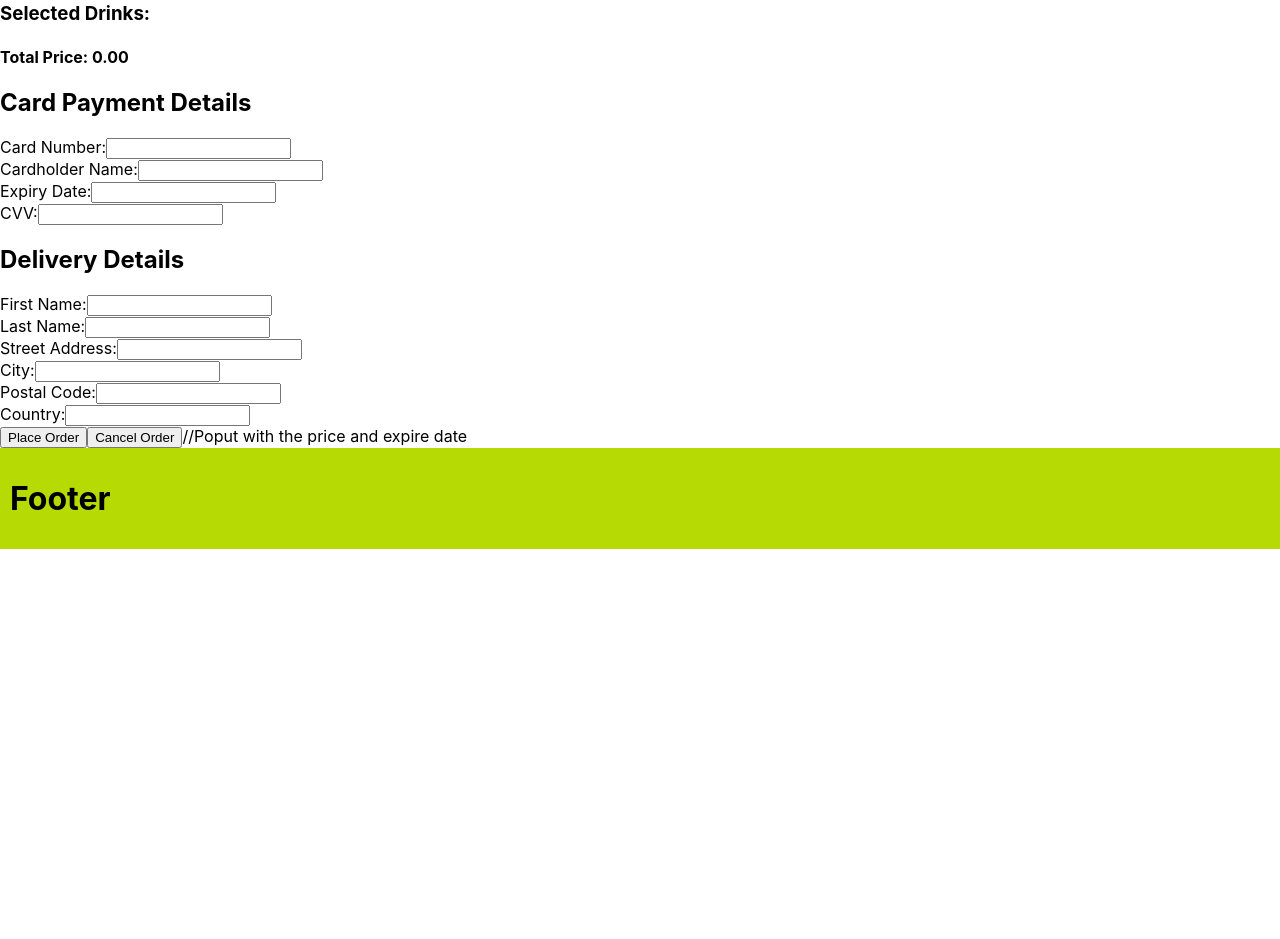
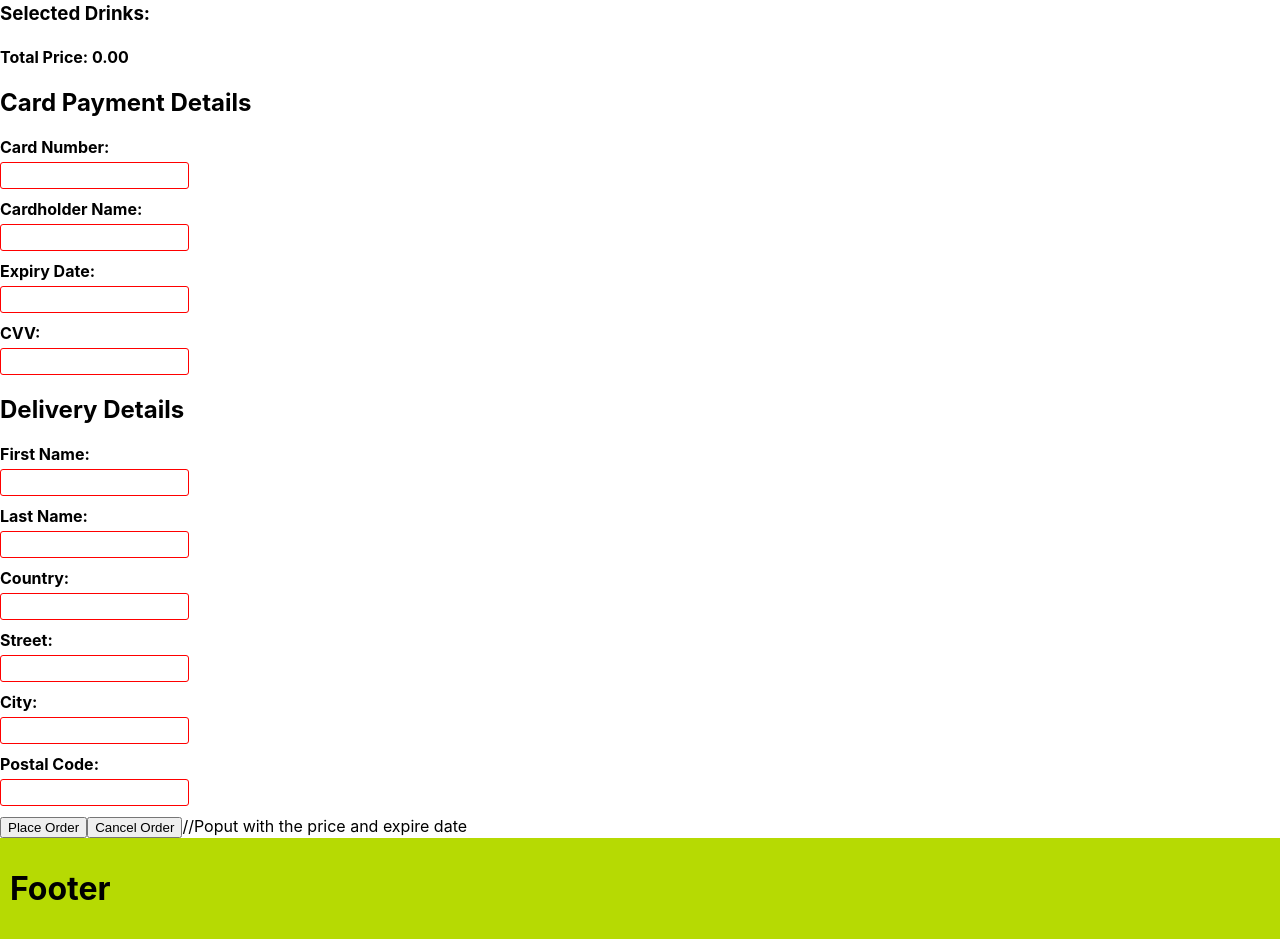
Before and after one commit to maximmihaela96/BunDrop-App, a React (Create React App) app: page /payment in a window 1280 px wide. Shown: the part 1060-1999 px from the top of the page. Before the commit the page ends 1609 px from the top, so only its background shows below. Built offline with nearby package versions, Linux system fonts and the light colour scheme; the HTML template or start-up script is replaced by a standard one.

Commit message:
add Inputs Validation

```diff
--- a/db.json
+++ b/db.json
@@ -143,58 +143,6 @@
     }
   ],
   "orders": [
-    {
-      "totalPrice": "339.70",
-      "deliveryDate": "2023-06-11T08:12:19.082Z",
-      "order": [
-        {
-          "burger": {
-            "id": 12,
-            "name": "Spicy Jalapeno Burger",
-            "description": "A fiery burger with jalapeno slices, pepper jack cheese, lettuce, and chipotle mayo.",
-            "price": 99.9,
-            "image": "/images/burgers/burger-8.png"
-          },
-          "quantity": 1
-        },
-        {
-          "burger": {
-            "id": 12,
-            "name": "Spicy Jalapeno Burger",
-            "description": "A fiery burger with jalapeno slices, pepper jack cheese, lettuce, and chipotle mayo.",
-            "price": 99.9,
-            "image": "/images/burgers/burger-8.png"
-          },
-          "quantity": 2
-        },
-        {
-          "id": 2,
-          "name": "Sweet Potato Fries",
-          "price": 20,
-          "image": "/images/fries/fries-2.png"
-        },
-        {
-          "id": 2,
-          "name": "Sprite",
-          "price": 20,
-          "image": "/images/drinks/sprite.jpg"
-        }
-      ],
-      "cardDetails": {
-        "cardNumber": "test",
-        "cardName": "",
-        "expiryDate": "",
-        "cvv": "test"
-      },
-      "adressDetails": {
-        "firstName": "test",
-        "lastName": "",
-        "streetAddress": "",
-        "city": "test",
-        "postalCode": "",
-        "country": ""
-      },
-      "id": 1
-    }
+
   ]
 }
--- a/src/components/AdressForm.jsx
+++ b/src/components/AdressForm.jsx
@@ -1,70 +1,120 @@
-import React from 'react';
+import React, { useEffect, useState } from 'react';
+import '../services/CardDetails.css';
 
 function AddressForm({
     firstName, setFirstName,
     lastName, setLastName,
+    country, setCountry,
     streetAddress, setStreetAddress,
     city, setCity,
     postalCode, setPostalCode,
-    country, setCountry
+    setDeliveryDetailsValid,
   }){
 
-  function handleSubmit(e){
-    e.preventDefault();
+    const [isFirstNameValid, setFirstNameValid] = useState(true);
+    const [isLastNameValid, setLastNameValid] = useState(true);
+    const [isCountryValid, setCountryValid] = useState(true);
+    const [isStreetAddressValid, setStreetAddressValid] = useState(true);
+    const [isCityValid, setCityValid] = useState(true);
+    const [isPostalCodeValid, setPostalCodeValid] = useState(true);
 
-    setFirstName('');
-    setLastName('');
-    setStreetAddress('');
-    setCity('');
-    setPostalCode('');
-    setCountry('');
-  };
+    useEffect(() => {
+      validateDeliveryDetails();
+    }, [firstName, lastName,country, streetAddress, city, postalCode ]);
+
+    function validateDeliveryDetails() {
+
+      const firstNameValid = firstName.trim() !== "";
+      const lastNameValid = lastName.trim() !== "";
+      const countryValid = country.trim() !== "";
+      const streetAddressValid = streetAddress.trim() !== "";
+      const cityValid = city.trim() !== "";
+      const postalCodeValid = postalCode.trim() !== "";
+
+      setFirstNameValid(firstNameValid);
+      setLastNameValid(lastNameValid);
+      setCountryValid(countryValid);
+      setStreetAddressValid(streetAddressValid);
+      setCityValid(cityValid);
+      setPostalCodeValid(postalCodeValid);
+
+      const isFormValid = firstNameValid && lastNameValid && countryValid && streetAddressValid && cityValid && postalCodeValid;
+      setDeliveryDetailsValid(isFormValid);
+    }
 
 
   return (
-  <div>
-  <h2>Delivery Details</h2>
-    <form onSubmit={handleSubmit}>
-      <div> First Name:
-        <input type="text" name="firstName" value={firstName}
+    <div className="delivery-details-container">
+      <h2>Delivery Details</h2>
+      <div className="form-row">
+        <label>First Name:</label>
+        <input
+          type="text"
+          value={firstName}
           onChange={(e) => setFirstName(e.target.value)}
-          required/>
-      </div>
-
-      <div> Last Name:
-        <input type="text" name="lastName" value={lastName}
-          onChange={(e) => setLastName(e.target.value)}
-          required/>
-      </div>
-
-      <div> Street Address:
-        <input type="text" name="streetAddress" value={streetAddress}
-          onChange={(e) => setStreetAddress(e.target.value)}
-          required/>
-      </div>
-
-      <div> City:
-        <input type="text" name="city" value={city}
-          onChange={(e) => setCity(e.target.value)}
           required
+          className={isFirstNameValid ? '' : 'invalid'}
         />
       </div>
 
-      <div> Postal Code:
-        <input type="text" name="postalCode" value={postalCode}
-          onChange={(e) => setPostalCode(e.target.value)}
-          required/>
+      <div className="form-row">
+        <label>Last Name:</label>
+        <input
+          type="text"
+          value={lastName}
+          onChange={(e) => setLastName(e.target.value)}
+          required
+          className={isLastNameValid ? '' : 'invalid'}
+        />
       </div>
 
-      <div> Country:
-        <input type="text" name="country" value={country}
+      <div className="form-row">
+        <label>Country:</label>
+        <input
+          type="text"
+          value={country}
           onChange={(e) => setCountry(e.target.value)}
-          required/>
+          required
+          className={isCountryValid ? '' : 'invalid'}
+        />
       </div>
 
-    </form>
+      <div className="form-row">
+        <label>Street:</label>
+        <input
+          type="text"
+          value={streetAddress}
+          onChange={(e) => setStreetAddress(e.target.value)}
+          required
+          className={isStreetAddressValid ? '' : 'invalid'}
+        />
+      </div>
+
+      <div className="form-row">
+        <label>City:</label>
+        <input
+          type="text"
+          value={city}
+          onChange={(e) => setCity(e.target.value)}
+          required
+          className={isCityValid ? '' : 'invalid'}
+        />
+      </div>
+
+      <div className="form-row">
+        <label>Postal Code:</label>
+        <input
+          type="text"
+          value={postalCode}
+          onChange={(e) => setPostalCode(e.target.value)}
+          required
+          className={isPostalCodeValid ? '' : 'invalid'}
+        />
+      </div>
+
     </div>
   );
-};
+}
+
 
 export default AddressForm;
--- a/src/components/CardDetails.jsx
+++ b/src/components/CardDetails.jsx
@@ -1,4 +1,5 @@
-import React from 'react';
+import React, { useEffect, useState } from 'react';
+import '../services/CardDetails.css';
 
 function CardDetails({
   cardNumber,
@@ -9,63 +10,78 @@ function CardDetails({
   setExpiryDate,
   cvv,
   setCvv,
+  setCardDetailsValid,
 }) {
+  const [isCardNumberValid, setCardNumberValid] = useState(true);
+  const [isCardNameValid, setCardNameValid] = useState(true);
+  const [isExpiryDateValid, setExpiryDateValid] = useState(true);
+  const [isCvvValid, setCvvValid] = useState(true);
 
-  function handleSubmit(e){
-    e.preventDefault();
+  useEffect(() => {
+    validateCardDetails();
+  }, [cardNumber, cardName, expiryDate, cvv]);
 
-    setCardNumber('');
-    setCardName('');
-    setExpiryDate('');
-    setCvv('');
-  };
+  function validateCardDetails() {
+    const cardNumberValid = cardNumber.trim() !== "";
+    const cardNameValid = cardName.trim() !== "";
+    const expiryDateValid = expiryDate.trim() !== "";
+    const cvvValid = cvv.trim() !== "";
+
+    setCardNumberValid(cardNumberValid);
+    setCardNameValid(cardNameValid);
+    setExpiryDateValid(expiryDateValid);
+    setCvvValid(cvvValid);
+
+    const isFormValid = cardNumberValid && cardNameValid && expiryDateValid && cvvValid;
+    setCardDetailsValid(isFormValid);
+  }
 
   return (
-
-      <div>
+    <div className="card-details-container">
       <h2>Card Payment Details</h2>
-        <form onSubmit={handleSubmit}>
-
-          <div>
-            Card Number:
+      <div className="form-row">
+        <label>Card Number:</label>
         <input
           type="text"
           value={cardNumber}
           onChange={(e) => setCardNumber(e.target.value)}
           required
+          className={isCardNumberValid ? '' : 'invalid'}
         />
       </div>
 
-          <div>
-            Cardholder Name:
+      <div className="form-row">
+        <label>Cardholder Name:</label>
         <input
           type="text"
           value={cardName}
           onChange={(e) => setCardName(e.target.value)}
           required
+          className={isCardNameValid ? '' : 'invalid'}
         />
       </div>
 
-          <div>
-            Expiry Date:
+      <div className="form-row">
+        <label>Expiry Date:</label>
         <input
           type="text"
           value={expiryDate}
           onChange={(e) => setExpiryDate(e.target.value)}
           required
+          className={isExpiryDateValid ? '' : 'invalid'}
         />
       </div>
 
-          <div>
-            CVV:
+      <div className="form-row">
+        <label>CVV:</label>
         <input
           type="text"
           value={cvv}
           onChange={(e) => setCvv(e.target.value)}
           required
+          className={isCvvValid ? '' : 'invalid'}
         />
       </div>
-        </form>
     </div>
   );
 }
--- a/src/routes/Payment.jsx
+++ b/src/routes/Payment.jsx
@@ -1,4 +1,5 @@
 import React, { useState } from 'react';
+import { useNavigate } from 'react-router-dom';
 import CardDetails from '../components/CardDetails';
 import AdressForm from '../components/AdressForm';
 
@@ -20,6 +21,10 @@ function Payment() {
   const [city, setCity] = useState("");
   const [postalCode, setPostalCode] = useState("");
   const [country, setCountry] = useState("");
+
+  const [cardDetailsValid, setCardDetailsValid] = useState(false);
+  const [deliveryDetailsValid, setDeliveryDetailsValid] = useState(false);
+  const navigate = useNavigate();
 
 
   function calculateItemPrice(item) {
@@ -60,6 +65,8 @@ function Payment() {
   const totalPrice = (burgerTotalPrice + friesTotalPrice + drinksTotalPrice).toFixed(2);
 
   function handlePlaceOrder() {
+    if (cardDetailsValid && deliveryDetailsValid) {
+
     const order = [...selectedBurger, ...selectedFries, ...selectedDrinks];
     const currentDate = new Date();
     const deliveryDays = Math.floor(Math.random() * 7) + 1;
@@ -114,11 +121,23 @@ function Payment() {
         setCity("");
         setPostalCode("");
         setCountry("");
+        window.alert('Order placed successfully!');
+        navigate('/'); // Redirect to the main page
 
       })
       .catch((error) => {
         console.error("Error placing order:", error);
       });
+    }else {
+      window.alert('Please complete all the inputs. We need all the payment and delivery details before the order be placed! ');
+    }
+  }
+
+  function cancelOrder() {
+
+    localStorage.clear();
+    window.alert('The order was cancelled.');
+    navigate('/');
   }
 
 return (
@@ -167,6 +186,7 @@ return (
           setExpiryDate={setExpiryDate}
           cvv={cvv}
           setCvv={setCvv}
+          setCardDetailsValid={setCardDetailsValid}
         />
     </div>
 
@@ -178,11 +198,12 @@ return (
           city={city} setCity={setCity}
           postalCode={postalCode} setPostalCode={setPostalCode}
           country={country} setCountry={setCountry}
+          setDeliveryDetailsValid={setDeliveryDetailsValid}
         />
     </div>
 
       <button type="button" onClick={handlePlaceOrder}>Place Order</button>
-      <button type="button" >Cancel Order</button>
+      <button type="button" onClick={cancelOrder}>Cancel Order</button>
       //Poput with the price and expire date
 </div>
 
--- /dev/null
+++ b/src/services/CardDetails.css
@@ -0,0 +1,23 @@
+.card-details-container {
+    margin-bottom: 20px;
+  }
+
+  .form-row {
+    margin-bottom: 10px;
+  }
+
+  label {
+    display: block;
+    font-weight: bold;
+    margin-bottom: 5px;
+  }
+
+  input {
+    padding: 5px;
+    border: 1px solid #ccc;
+    border-radius: 3px;
+  }
+
+  .invalid {
+    border-color: red;
+  }
```
Lines whose indentation alone changed are shown as unchanged.
